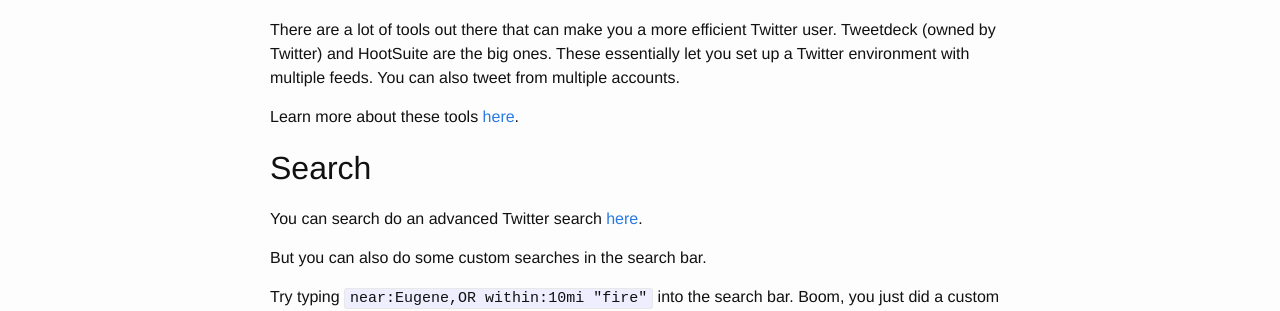
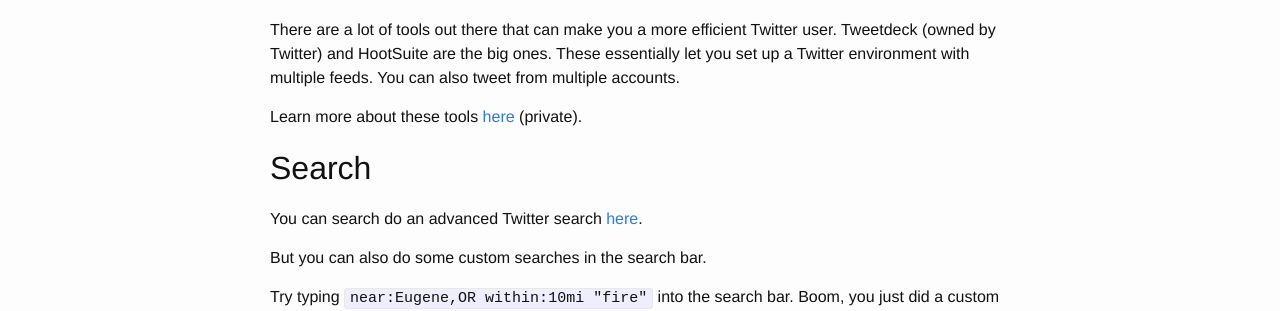
Before and after one commit to rgnewsroom/rgnewsroom.github.io, a Jekyll site: the page built from _posts/2014-09-30-advanced-twitter.markdown, in a window 1280 px wide and 900 px high. Shown: the part 308-619 px from the top of the window. Built offline with Jekyll 4.4.1, drawn with Linux system fonts in a browser that asks for light colours; nearby versions of some CDN libraries; library files that are not in the unit come from our copies; comment, search, counter and statistics services are not loaded.

Commit message:
update links

```diff
--- a/_posts/2014-09-30-advanced-twitter.markdown
+++ b/_posts/2014-09-30-advanced-twitter.markdown
@@ -12,7 +12,7 @@
 
 There are a lot of tools out there that can make you a more efficient Twitter user. Tweetdeck (owned by Twitter) and HootSuite are the big ones. These essentially let you set up a Twitter environment with multiple feeds. You can also tweet from multiple accounts.
 
-Learn more about these tools [here](https://github.com/rgnewsroom/twitter/tools/).
+Learn more about these tools [here](http://monitor2.guardnet.com/news/?p=1375#twitter-tools) (private).
 
 ## Search
 
```
Also changed, not shown: other parts of _posts/2014-09-30-advanced-twitter.markdown (+3 -1 lines).
